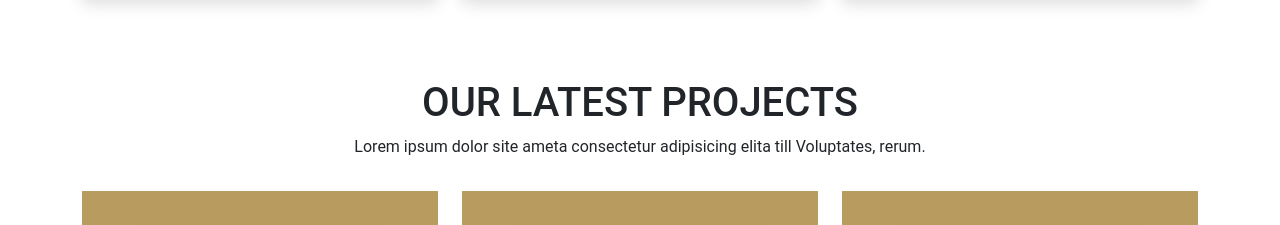
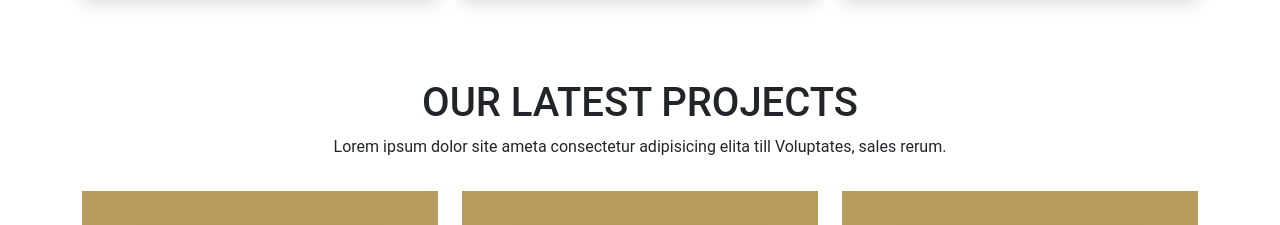
Before and after one commit to zeredogo/krypto-zone-charity, a React (Create React App) app: page / in a window 1280 px wide. Shown: the part 1920-2145 px from the top of the page. Built offline with nearby package versions, Linux system fonts and the light colour scheme.

Commit message:
updating commit

```diff
--- a/src/component/Projects.jsx
+++ b/src/component/Projects.jsx
@@ -15,7 +15,7 @@ const Projects = () => {
             <div className="col-10 mx-auto text-center">
               <h1 className="text-uppercase">Our Latest Projects</h1>
               <p>Lorem ipsum dolor site ameta consectetur adipisicing
-                elita till Voluptates, rerum.</p>
+                elita till Voluptates, sales rerum.</p>
             </div>
           </div>
 
```
